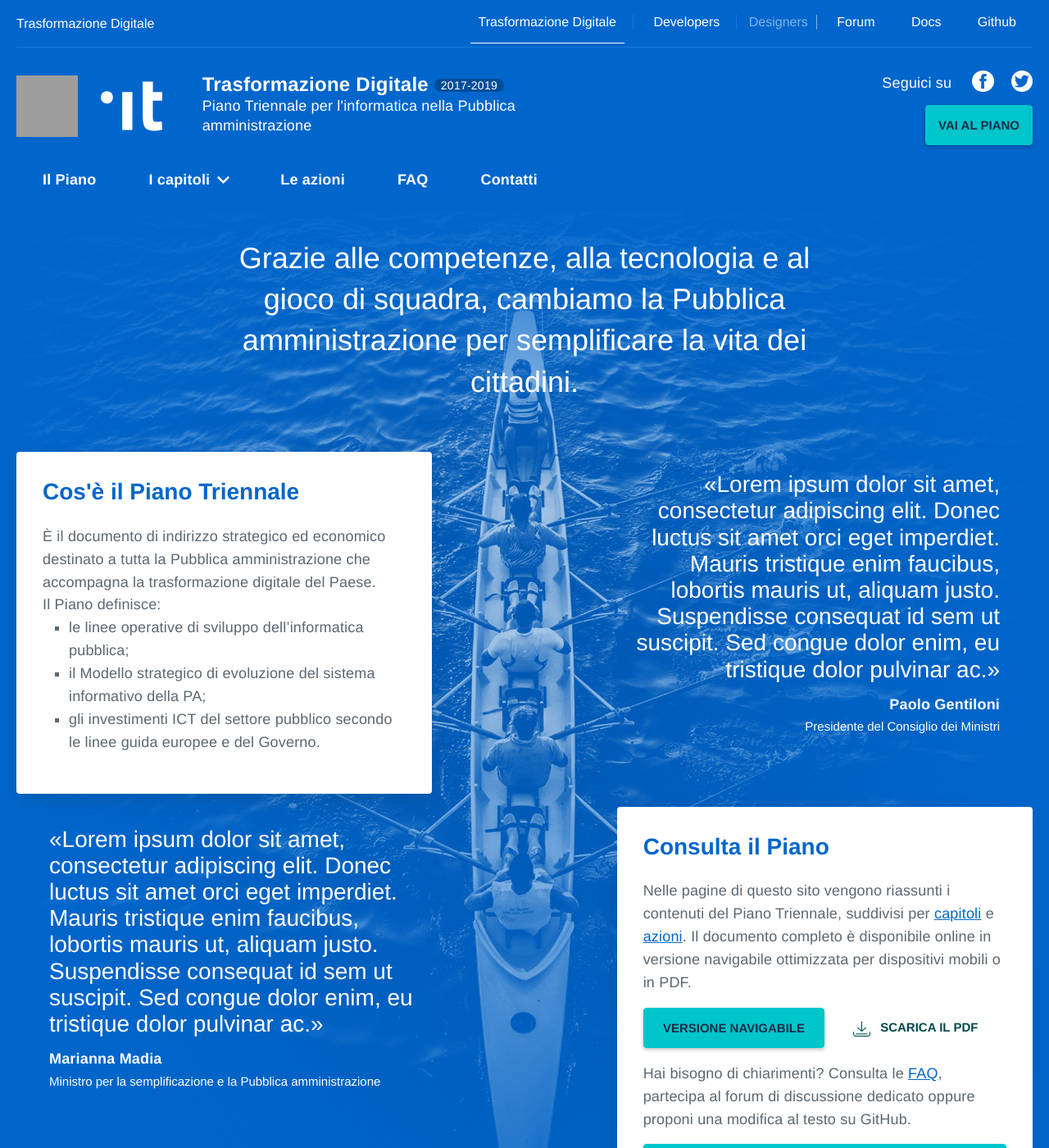
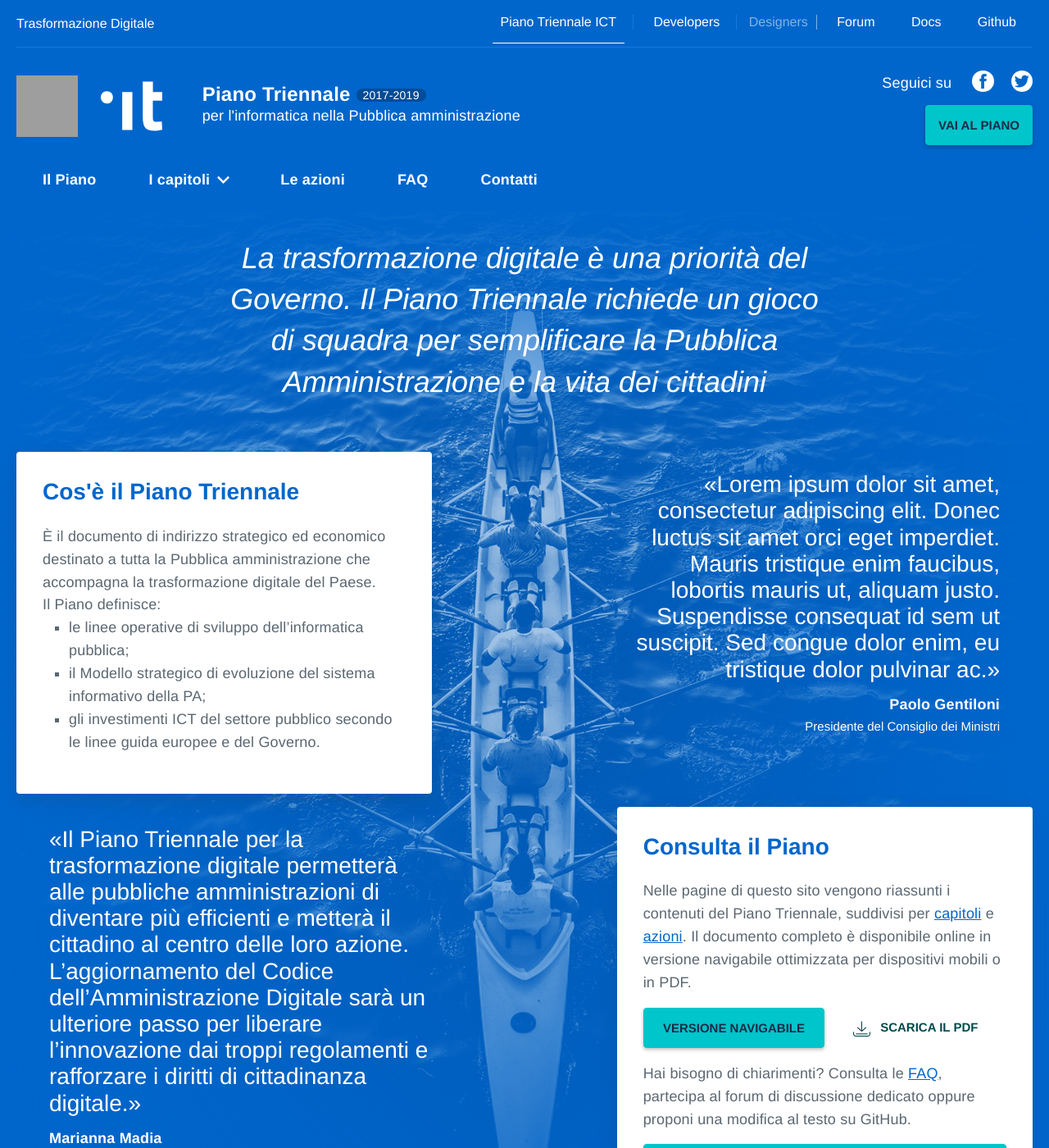
Before and after one commit to italia/pianotriennale-ict.italia.it, a Jekyll site: the page built from _pages/it/index.md, in a window 1280 px wide and 1400 px high. Shown: the whole window at 82% size. Built offline with Jekyll 4.4.1, drawn with Linux system fonts in a browser that asks for light colours; some web fonts are replaced; grey boxes are pictures that could not be loaded.

Commit message:
Improved texts and changed header_link_pt, site_title, site_subtitle

```diff
--- a/_data/l10n.yml
+++ b/_data/l10n.yml
@@ -7,7 +7,7 @@
     cookiebar_msg: Questo sito utilizza cookie tecnici, analytics e di terze parti. Proseguendo nella navigazione accetti l’utilizzo dei cookie.
     cookiebar_privacy_policy: Privacy policy
     follow_us: seguici su
-    header_link_pt: Trasformazione Digitale
+    header_link_pt: Piano Triennale ICT
     header_link_developers: Developers
     header_link_design: Designers
     header_link_forum: Forum
@@ -29,8 +29,8 @@
     navigation_menu_label: Menu di navigazione
     navigation_menu_esc: esci dalla navigazione
     scrolltop_label: torna all'inizio dei contenuti
-    site_subtitle: "Piano Triennale per l'informatica nella Pubblica amministrazione"
-    site_title: Trasformazione Digitale
+    site_subtitle: "per l'informatica nella Pubblica amministrazione"
+    site_title: Piano Triennale
     share_msg: condividi
     skiplink_goto_content: vai ai contenuti
     skiplink_goto_navigation: vai alla navigazione del sito
@@ -53,7 +53,7 @@
     descrizione: descrizione
     risultati: risultati
     home_hero: |
-      Grazie alle competenze, alla tecnologia e al gioco di squadra, cambiamo la Pubblica amministrazione per semplificare la vita dei cittadini.
+        <i>La trasformazione digitale è una priorità del Governo. Il Piano Triennale richiede un gioco di squadra per semplificare la Pubblica Amministrazione e la vita dei cittadini</i>
     home_hero_mobile: |
       Grazie alle competenze, alla tecnologia e al gioco di squadra, cambiamo la Pubblica amministrazione per semplificare la vita dei cittadini.
     home_tools_title: Strumenti
@@ -89,7 +89,6 @@
             label: partecipa
             href: 'https://forum.italia.it/c/piano-triennale'
             target_blank: true
-
     quotes:
       gentiloni:
         text: |
@@ -104,9 +103,9 @@
       madia:
         text: |
           «Ambitioni dedisse scripsisse iudicaretur. Salutantibus vitae elit libero, a pharetra augue. Fabio vel iudice vincam, sunt in culpa qui officia. Prima luce, cum quibus mons aliud consensu ab  eo. At nos hinc posthac, sitientis piros Afros. Petierunt uti sibi concilium totius Galliae in diem certam indicere.
+
         text_short: |
-          «Lorem ipsum dolor sit amet, consectetur adipiscing elit. Donec luctus sit amet orci eget imperdiet. Mauris tristique enim faucibus, lobortis mauris ut, aliquam justo.
-          Suspendisse consequat id sem ut suscipit. Sed congue dolor enim, eu tristique dolor pulvinar ac.»
+          «Il Piano Triennale per la trasformazione digitale permetterà alle pubbliche amministrazioni di diventare più efficienti e metterà il cittadino al centro delle loro azione. L’aggiornamento del Codice dell’Amministrazione Digitale sarà un ulteriore passo per liberare l’innovazione dai troppi regolamenti e rafforzare i diritti di cittadinanza digitale.»
         author_name: Marianna Madia
         author_role: Ministro per la semplificazione e la Pubblica amministrazione
     capitoli_title: Gli altri capitoli del piano
```
